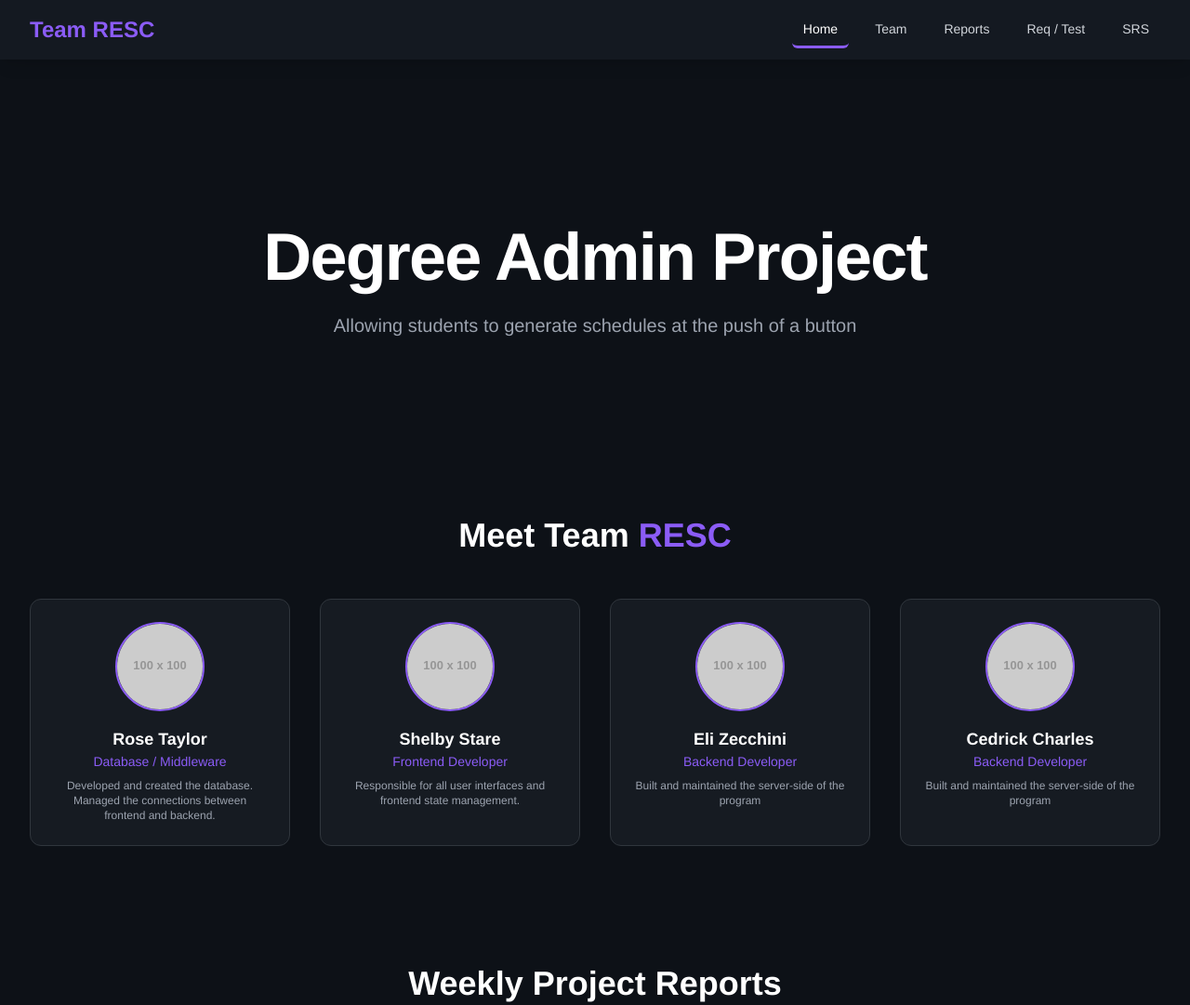
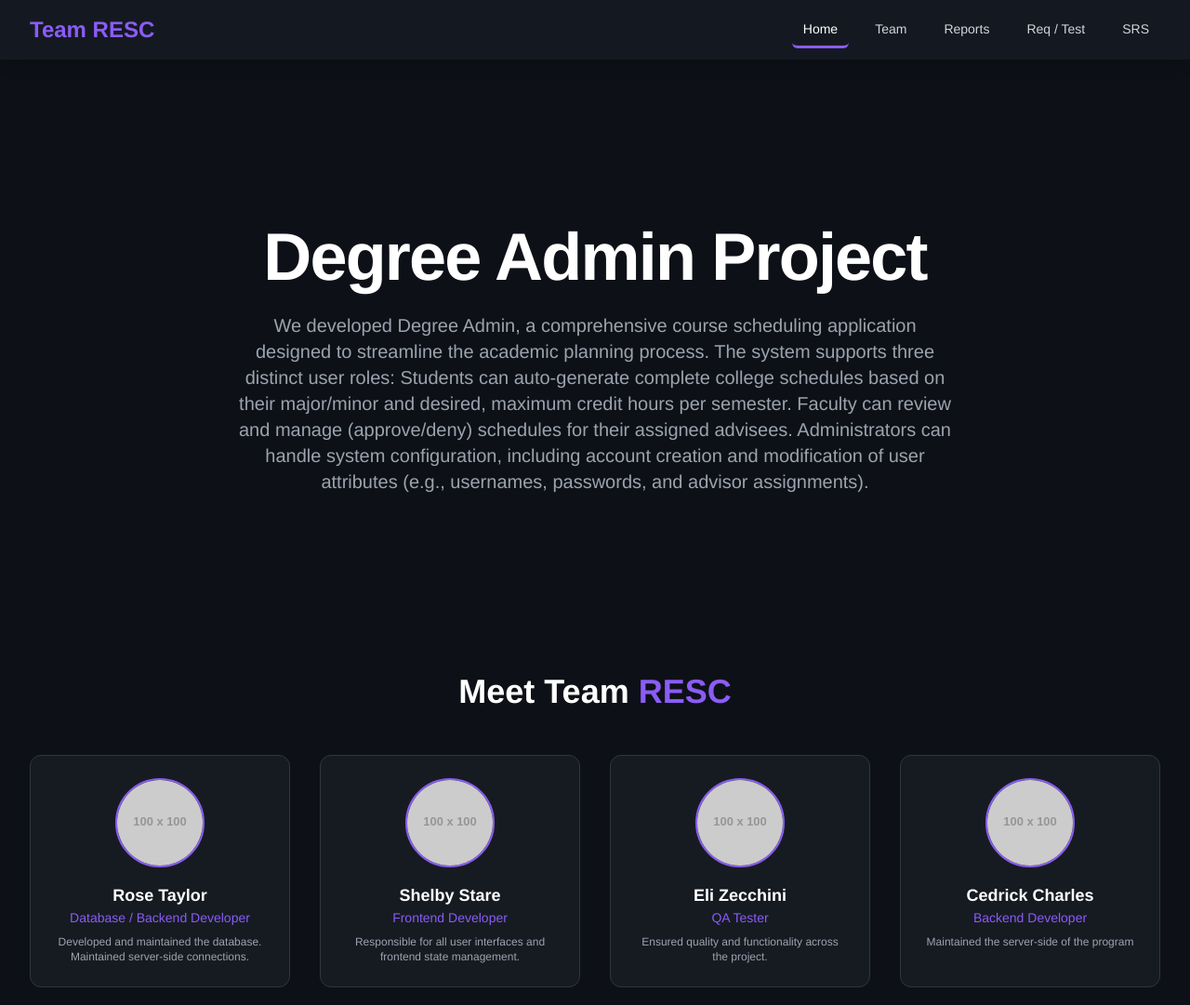
Before and after one commit to OfficeCoffee/OfficeCoffee.github.io, a plain HTML site: page index.html in a window 1280 px wide. Shown: the top 1081 px of the page at 93% size. Drawn offline with nearby package versions, Linux system fonts and the light colour scheme; placeholder pictures from the web are drawn by us.

```diff
--- a/index.html
+++ b/index.html
@@ -77,7 +77,7 @@
                     Degree Admin Project <span class="text-custom-purple"></span>
                 </h1>
                 <p class="mt-6 text-xl text-gray-400 max-w-3xl mx-auto">
-                    Allowing students to generate schedules at the push of a button
+                    We developed Degree Admin, a comprehensive course scheduling application designed to streamline the academic planning process. The system supports three distinct user roles: Students can auto-generate complete college schedules based on their major/minor and desired, maximum credit hours per semester. Faculty can review and manage (approve/deny) schedules for their assigned advisees. Administrators can handle system configuration, including account creation and modification of user attributes (e.g., usernames, passwords, and advisor assignments).
                 </p>
             </div>
         </section>
@@ -91,8 +91,8 @@
                 <div class="text-center bg-[#161b22] p-6 rounded-xl border border-[#30363d] hover-glow">
                     <img src="https://placehold.co/100x100/21262d/c9d1d9?text=M1" class="w-24 h-24 rounded-full mx-auto mb-4 border-2 border-custom-purple" onerror="this.src='https://placehold.co/100x100/21262d/c9d1d9?text=M1'" alt="Team Member 1">
                     <h3 class="text-lg font-bold text-white">Rose Taylor</h3>
-                    <p class="text-custom-purple text-sm mb-2">Database / Middleware</p>
-                    <p class="text-gray-400 text-xs">Developed and created the database. Managed the connections between frontend and backend.</p>
+                    <p class="text-custom-purple text-sm mb-2">Database / Backend Developer</p>
+                    <p class="text-gray-400 text-xs">Developed and maintained the database. Maintained server-side connections. </p>
                 </div>
 
                 <!-- Shelby Stare Card-->
@@ -107,8 +107,8 @@
                 <div class="text-center bg-[#161b22] p-6 rounded-xl border border-[#30363d] hover-glow">
                     <img src="https://placehold.co/100x100/21262d/c9d1d9?text=M3" class="w-24 h-24 rounded-full mx-auto mb-4 border-2 border-custom-purple" onerror="this.src='https://placehold.co/100x100/21262d/c9d1d9?text=M3'" alt="Team Member 3">
                     <h3 class="text-lg font-bold text-white">Eli Zecchini</h3>
-                    <p class="text-custom-purple text-sm mb-2">Backend Developer</p>
-                    <p class="text-gray-400 text-xs">Built and maintained the server-side of the program</p>
+                    <p class="text-custom-purple text-sm mb-2">QA Tester</p>
+                    <p class="text-gray-400 text-xs">Ensured quality and functionality across the project.</p>
                 </div>
 
                 <!-- Cedrick Charles Card -->
@@ -116,7 +116,7 @@
                     <img src="https://placehold.co/100x100/21262d/c9d1d9?text=M4" class="w-24 h-24 rounded-full mx-auto mb-4 border-2 border-custom-purple" onerror="this.src='https://placehold.co/100x100/21262d/c9d1d9?text=M4'" alt="Team Member 4">
                     <h3 class="text-lg font-bold text-white">Cedrick Charles</h3>
                     <p class="text-custom-purple text-sm mb-2">Backend Developer</p>
-                    <p class="text-gray-400 text-xs">Built and maintained the server-side of the program</p>
+                    <p class="text-gray-400 text-xs">Maintained the server-side of the program</p>
                 </div>
 
             </div>
```
